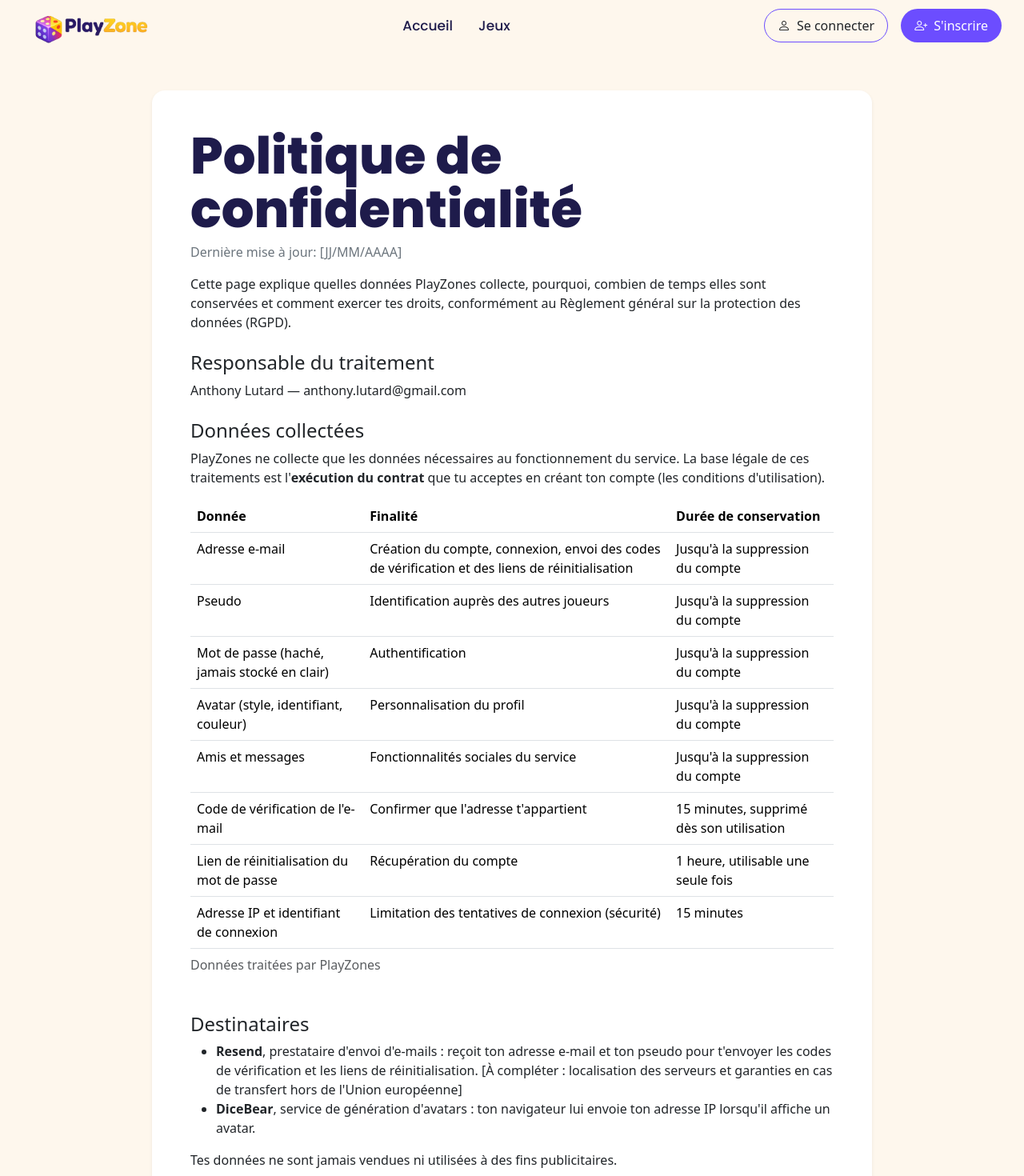
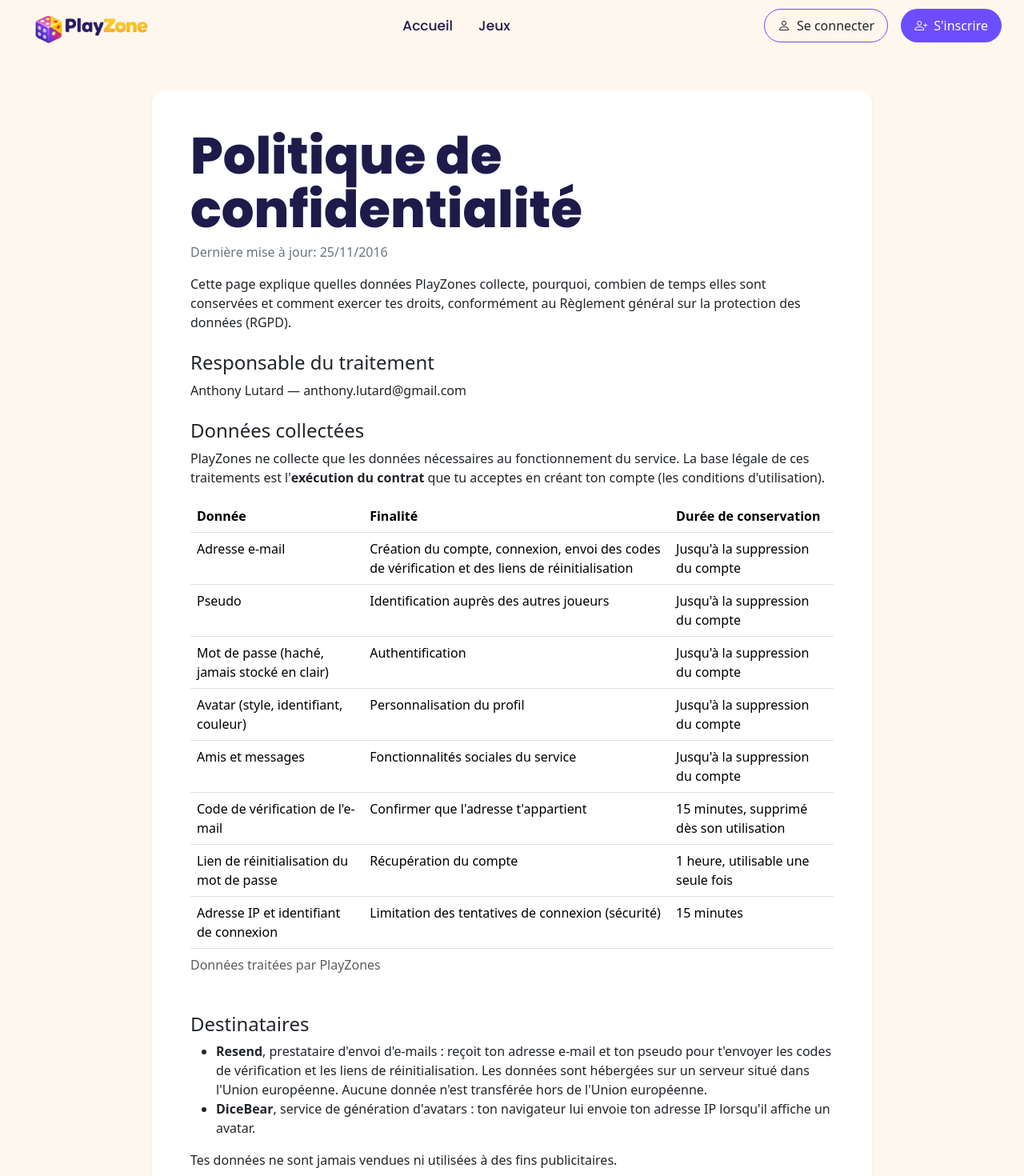
Before and after one commit to anthobldr/playzones-frontend, a React (Vite) app: page /confidentialite in a window 1280 px wide. Shown: the top 1470 px of the page at 80% size. Built offline with nearby package versions, Linux system fonts and the light colour scheme; no server answers.

Commit message:
"docs(legal): fill in update dates and hosting location"

```diff
--- a/src/pages/legal/Cgu.tsx
+++ b/src/pages/legal/Cgu.tsx
@@ -3,7 +3,7 @@ import LegalLayout from "./LegalLayout";
 
 export default function Cgu() {
     return (
-        <LegalLayout title="Conditions d'utilisation" updatedAt="[JJ/MM/AAAA]">
+        <LegalLayout title="Conditions d'utilisation" updatedAt="25/11/2016">
             <h2 className="h4 mt-4">1. Objet</h2>
             <p>
                 Les présentes conditions encadrent l'utilisation de PlayZones, une plateforme gratuite de jeux de société en ligne.
--- a/src/pages/legal/Confidentialite.tsx
+++ b/src/pages/legal/Confidentialite.tsx
@@ -14,7 +14,7 @@ const treatments = [
 
 export default function Confidentialite() {
     return (
-        <LegalLayout title="Politique de confidentialité" updatedAt="[JJ/MM/AAAA]">
+        <LegalLayout title="Politique de confidentialité" updatedAt="25/11/2016">
             <p>
                 Cette page explique quelles données PlayZones collecte, pourquoi, combien de temps elles sont conservées
                 et comment exercer tes droits, conformément au Règlement général sur la protection des données (RGPD).
@@ -56,7 +56,7 @@ export default function Confidentialite() {
                 <li>
                     <strong>Resend</strong>, prestataire d'envoi d'e-mails : reçoit ton adresse e-mail et ton pseudo
                     pour t'envoyer les codes de vérification et les liens de réinitialisation.
-                    [À compléter : localisation des serveurs et garanties en cas de transfert hors de l'Union européenne]
+                    Les données sont hébergées sur un serveur situé dans l'Union européenne. Aucune donnée n'est transférée hors de l'Union européenne.
                 </li>
                 <li>
                     <strong>DiceBear</strong>, service de génération d'avatars : ton navigateur lui envoie ton adresse IP
--- a/src/pages/legal/MentionsLegales.tsx
+++ b/src/pages/legal/MentionsLegales.tsx
@@ -3,7 +3,7 @@ import LegalLayout from "./LegalLayout";
 
 export default function MentionsLegales() {
     return (
-        <LegalLayout title="Mentions légales" updatedAt="[JJ/MM/AAAA]">
+        <LegalLayout title="Mentions légales" updatedAt="25/11/2016">
             <h2 className="h4 mt-4">Éditeur du site</h2>
             <p>
                 PlayZones est un projet réalisé dans le cadre de la formation Développeur web et web mobile.<br />
```
